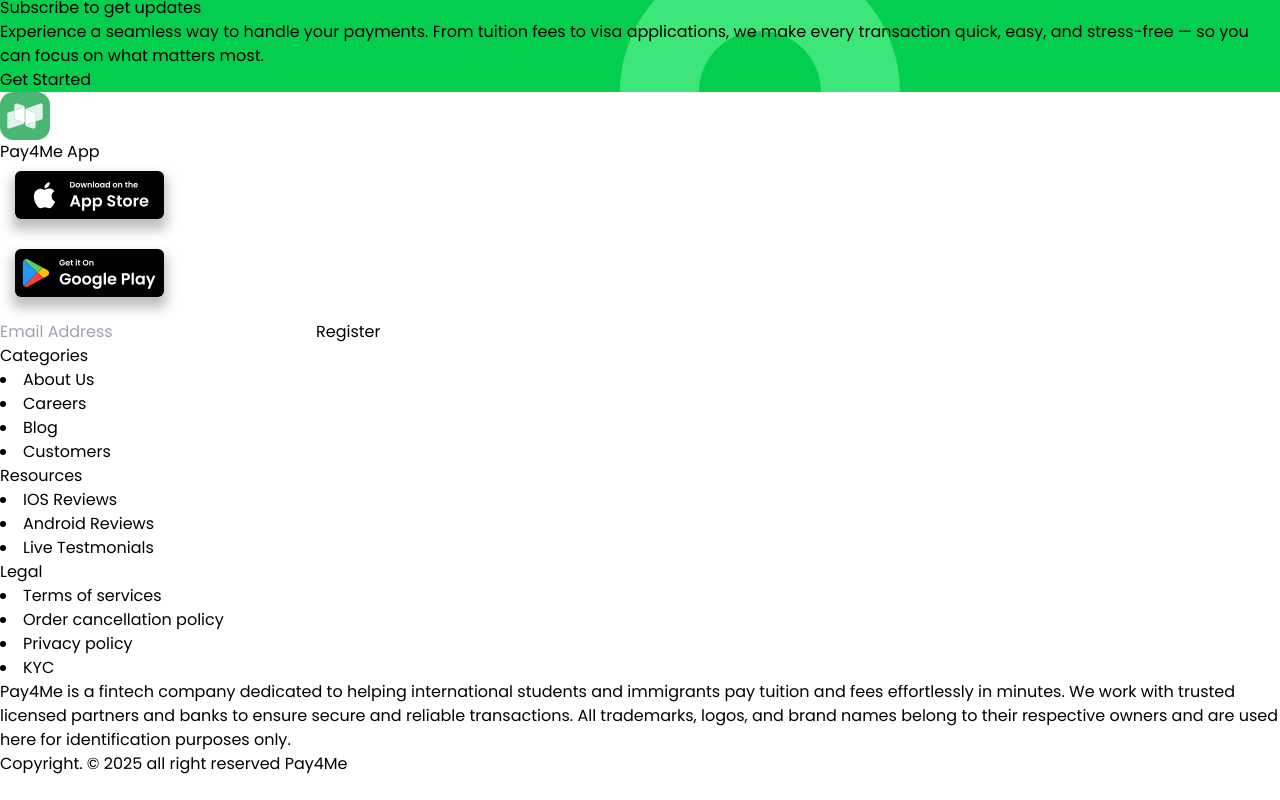
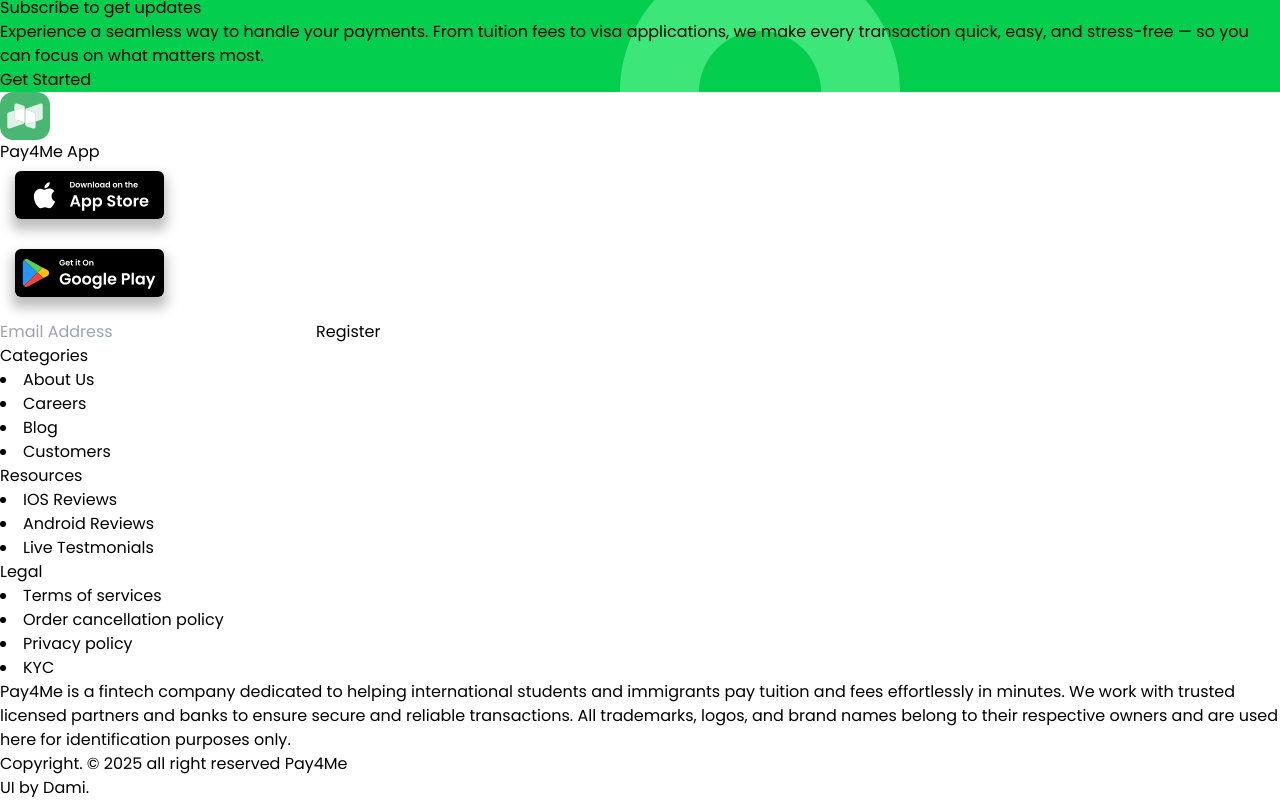
Before and after one commit to Anthvirus/Pay4Me, a React (Vite) app: page / in a window 1280 px wide. Shown: the part 5612-6412 px from the top of the page. Before the commit the page ends 6388 px from the top, so only its background shows below. Built offline with nearby package versions, Linux system fonts and the light colour scheme.

Commit message:
Update Copyright.jsx

```diff
--- a/src/components/Copyright.jsx
+++ b/src/components/Copyright.jsx
@@ -2,8 +2,9 @@
           var year = new Date().getFullYear()
           return (
                     <>
-                              <section className="flex w-full h-20 text-sm text-white bg-black xl:-mt-40 md:text-xl">
-                                        <p className="m-auto"> Copyright. &copy; {year} all right reserved Pay4Me</p>
+                              <section className="flex w-full h-20 text-sm text-white bg-black xl:-mt-40 md:text-xl justify-center items-center">
+                                        <p> Copyright. &copy; {year} all right reserved Pay4Me</p>
+                                        <p>UI by Dami.</p>
                               </section>
                     </>
           )
```
